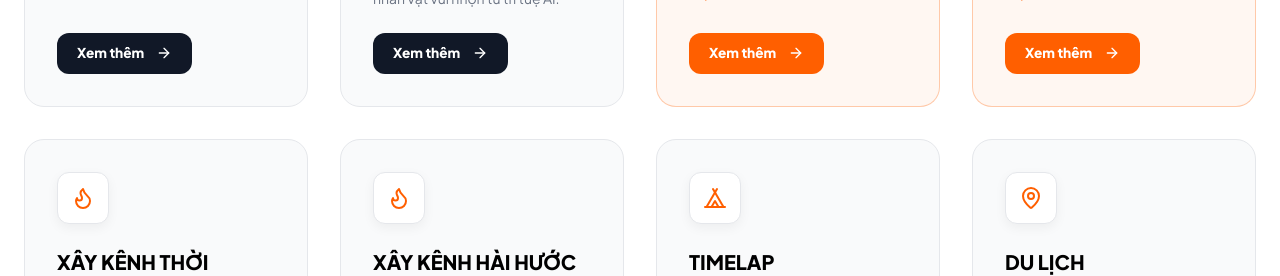
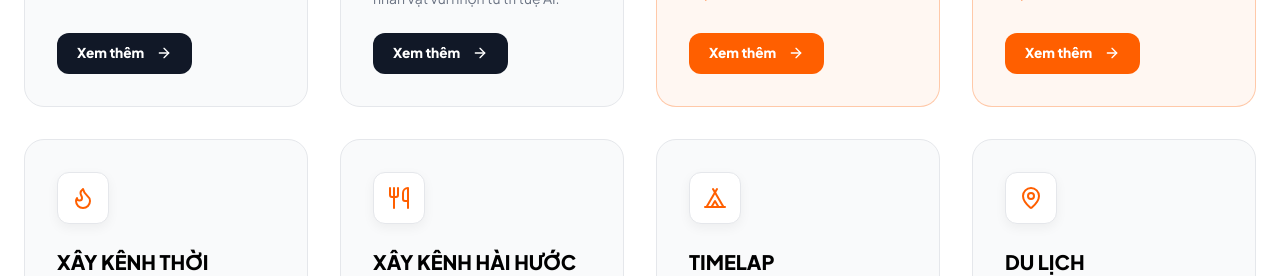
Before and after one commit to namlv68/namai, a React (Vite) app: page / in a window 1280 px wide. Shown: the part 1197-1473 px from the top of the page. Built offline with nearby package versions, Linux system fonts and the light colour scheme.

Commit message:
Replace icon for 'XÂY KÊNH HÀI HƯỚC' entry

```diff
--- a/src/App.tsx
+++ b/src/App.tsx
@@ -62,7 +62,7 @@
   {
     title: "XÂY KÊNH HÀI HƯỚC",
     description: "Tạo ra những kịch bản video hài hước xây kênh",
-    icon: <Flame className="w-6 h-6" />,
+    icon: <Utensils className="w-6 h-6" />,
     link: "https://ai.studio/apps/fb2af31e-324a-4325-8ad2-89be72bcd770?fullscreenApplet=true",
   },
   {
```
